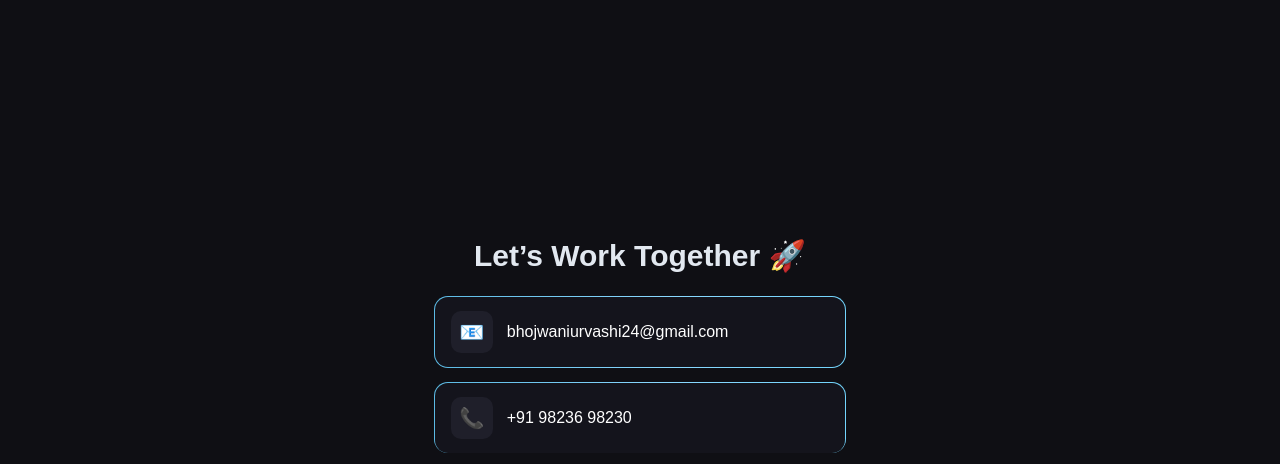
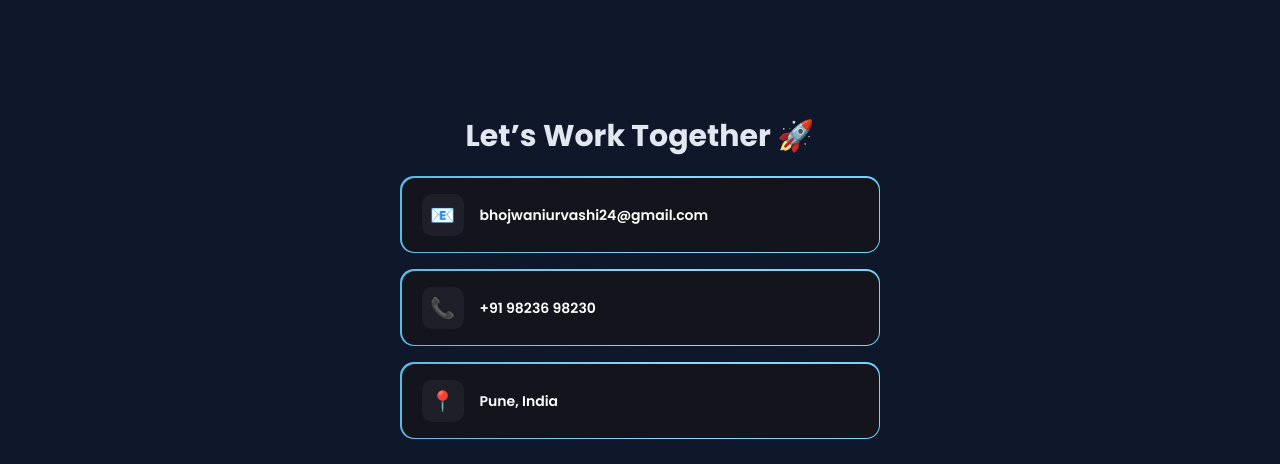
Before and after one commit to bhojwaniurvashi/social-media-portfolio, a website: page index.html in a window 1280 px wide. Shown: the part 4440-4904 px from the top of the page. Drawn offline with Linux system fonts and the light colour scheme.

Commit message:
UI issue fix

```diff
--- a/index.html
+++ b/index.html
@@ -90,147 +90,31 @@
 
 <!-- CONTACT -->
 <section id="contact">
-<title>Contact Section</title>
+  <h2>Let’s Work Together 🚀</h2>
 
-<style>
-  body {
-    font-family: Arial, sans-serif;
-    background: #0f0f14;
-    margin: 0;
-    padding: 0;
-    color: white;
-  }
-
-  .contact-section {
-    max-width: 1000px;
-    margin: 80px;
-    display: flex;
-    gap: 40px;
-    padding: 40px;
-  }
-
-  /* LEFT SIDE */
-  .contact-info {
-    flex: 1;
-  }
-
-  .contact-info h2 {
-    font-size: 30px;
-    margin-bottom: 10px;
-  }
-
-  .contact-info p {
-    color: #bbb;
-    margin-bottom: 25px;
-    line-height: 1.5;
-  }
-
-  /* GRADIENT CARD */
-  .info-box {
-    position: relative;
-    padding: 0.75px;
-    border-radius: 14px;
-    margin: 14px 0;
-    background:linear-gradient(
-      270deg,
-     #4db1dc,
-     #76c1ed,
-     #60d1fa,
-     #8ad8ff,
-     #4db1dc
-    );
-    background-size: 300% 300%;
-    animation: gradientMove 8s ease infinite;
-
-    transition: all 0.3s ease;
-  }
-
-  .info-inner {
-    display: flex;
-    align-items: center;
-    gap: 14px;
-    padding: 14px 16px;
-    border-radius: 13px;
-    background: #14141c;
-  }
-
-  .info-box:hover {
-  transform: translateY(-3px);
-  box-shadow: 0 0 20px rgba(59,130,246,0.35);
-}
-
-  @keyframes gradientMove {
-    0% { background-position: 0% 50%; }
-    50% { background-position: 100% 50%; }
-    100% { background-position: 0% 50%; }
-  }
-
-  .icon {
-    font-size: 20px;
-    width: 42px;
-    height: 42px;
-    display: flex;
-    justify-content: center;
-    align-items: center;
-    background: #1f1f2a;
-    border-radius: 10px;
-  }
-
-  .value {
-    font-size: 14px;
-    font-weight: 600;
-    color: #fff;
-    word-break: break-word;
-  }
-
-  .info-text {
-  display: flex;
-  flex-direction: column;
-  justify-content: left;
-}
-
-
-  /* RESPONSIVE */
-  @media (max-width: 768px) {
-    .contact-section {
-      flex-direction: column;
-    }
-  }
-</style>
-
-</head>
-
-<body>
-
-<div class="contact-section">
-
-  <div class="contact-info">
-    <h2>Let’s Work Together 🚀</h2>
-
+  <div class="contact-info-cards">
     <div class="info-box">
       <div class="info-inner">
-        <div class="icon">📧</div>
-       <div class="info-text" class="value">bhojwaniurvashi24@gmail.com</div>
+        <div class="info-icon">📧</div>
+        <span class="info-value">bhojwaniurvashi24@gmail.com</span>
       </div>
     </div>
 
     <div class="info-box">
       <div class="info-inner">
-        <div class="icon">📞</div>
-        <div>
-          <div class="info-text" class="value">+91 98236 98230</div>
-        </div>
+        <div class="info-icon">📞</div>
+        <span class="info-value">+91 98236 98230</span>
       </div>
     </div>
 
     <div class="info-box">
       <div class="info-inner">
-        <div class="icon">📍</div>
-        <div>
-          <div class="info-text" class="value">Pune, India</div>
-        </div>
+        <div class="info-icon">📍</div>
+        <span class="info-value">Pune, India</span>
       </div>
     </div>
+  </div>
+
   <div class="social-links">
     <a href="https://www.linkedin.com/in/urvashi-bhojwani-a17002194/" class="social-btn" target="_blank" rel="noopener noreferrer" aria-label="LinkedIn profile">
       <svg xmlns="http://www.w3.org/2000/svg" width="24" height="24" viewBox="0 0 24 24" fill="currentColor" aria-hidden="true">
@@ -239,9 +123,6 @@
       LinkedIn
     </a>
   </div>
-  </div>
-  </div>
-  </div>
 </section>
 
 <script src="data.js"></script>
--- a/style.css
+++ b/style.css
@@ -1044,6 +1044,65 @@
   box-shadow: 0 4px 16px rgba(56, 189, 248, 0.35);
 }
 
+.contact-info-cards {
+  display: flex;
+  flex-direction: column;
+  gap: var(--space-4);
+  max-width: 480px;
+  margin: 0 auto var(--space-8);
+}
+
+@keyframes gradientMove {
+  0%   { background-position: 0% 50%; }
+  50%  { background-position: 100% 50%; }
+  100% { background-position: 0% 50%; }
+}
+
+.info-box {
+  padding: 1.5px;
+  border-radius: 14px;
+  background: linear-gradient(270deg, #4db1dc, #76c1ed, #60d1fa, #8ad8ff, #4db1dc);
+  background-size: 300% 300%;
+  animation: gradientMove 8s ease infinite;
+  transition: transform 0.3s ease, box-shadow 0.3s ease;
+}
+
+.info-box:hover {
+  transform: translateY(-3px);
+  box-shadow: 0 0 20px rgba(56, 189, 248, 0.35);
+}
+
+.info-inner {
+  display: flex;
+  align-items: center;
+  gap: var(--space-4);
+  padding: var(--space-4) var(--space-5);
+  border-radius: 13px;
+  background: #14141c;
+  overflow: hidden;
+}
+
+.info-icon {
+  flex-shrink: 0;
+  width: 42px;
+  height: 42px;
+  display: flex;
+  align-items: center;
+  justify-content: center;
+  background: #1f1f2a;
+  border-radius: 10px;
+  font-size: 20px;
+}
+
+.info-value {
+  font-size: var(--text-sm);
+  font-weight: 600;
+  color: #fff;
+  word-break: break-word;
+  overflow-wrap: anywhere;
+  min-width: 0;
+}
+
 .social-links {
   display: flex;
   gap: var(--space-4);
@@ -1082,4 +1141,6 @@
   .contact-email { font-size: var(--text-base); word-break: break-all; }
   .btn-submit { align-self: stretch; width: 100%; text-align: center; }
   .social-btn { flex: 1; justify-content: center; }
+  .contact-info-cards { max-width: 100%; }
+  .info-value { font-size: var(--text-xs); }
 }
```
